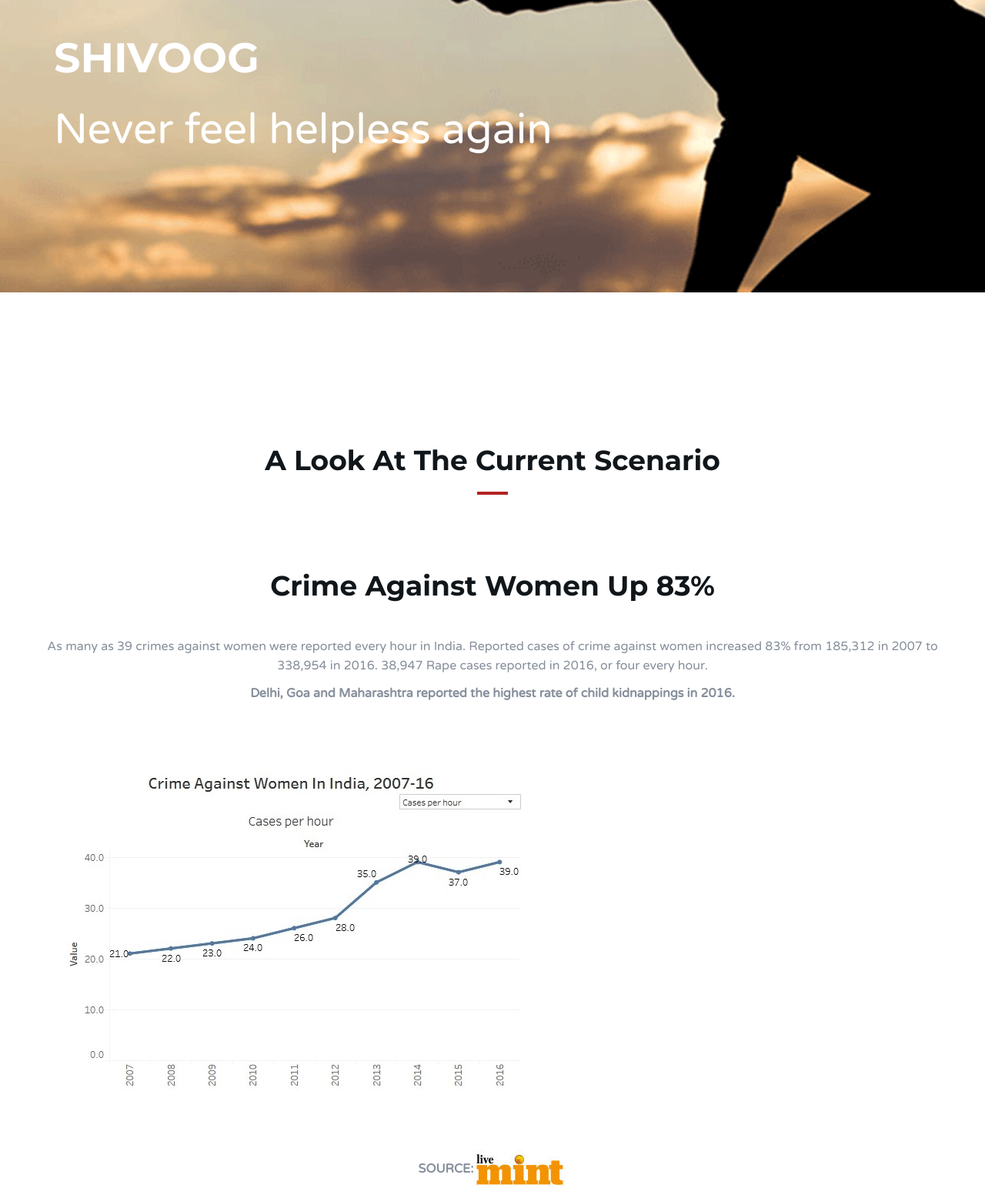
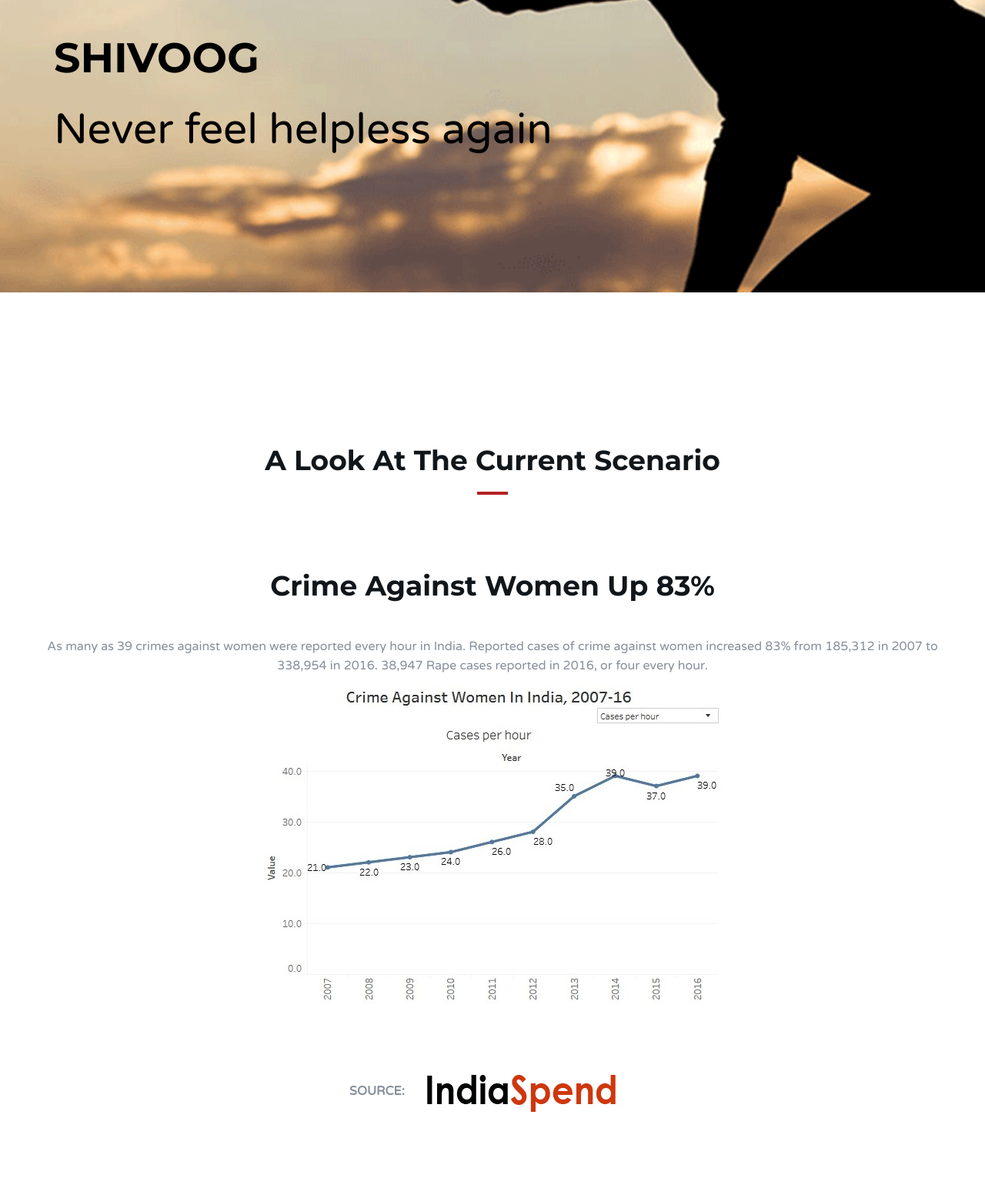
Before and after one commit to mukuldms7/SHIVOOG-Pro, a plain HTML site: page creative-agency/index.html in a window 1280 px wide. Shown: the part 420-1977 px from the top of the page at 77% size. Drawn offline with Linux system fonts and the light colour scheme.

Commit message:
oopdates

```diff
--- a/creative-agency/index.html
+++ b/creative-agency/index.html
@@ -95,9 +95,9 @@
 					<!-- home content -->
 					<div class="col-md-12">
                         <p></p>
-						<div class="home-content" style="text-align: left;">
-							<h1 class="white-text">SHIVOOG</h1>
-							<p class="white-text" style="font-size: 55px;">Never feel helpless again</p>
+						<div class="home-content" style="text-align: left; color:#FFD700">
+							<h1 class="white-text" style="color:black;">SHIVOOG</h1>
+							<p class="white-text" style="font-size: 55px; color:black;">Never feel helpless again</p>
 							<!--<button class="white-btn">Get Started!</button>
 							<button class="main-btn">Learn more</button>-->
 						</div>
@@ -128,15 +128,15 @@
 				<!-- /Section header -->
                 <h2><center><br>Crime Against Women Up 83%</center></h2>
                 <p><center><br>As many as 39 crimes against women were reported every hour in India. Reported cases of crime against women increased 83% from 185,312 in 2007 to 338,954 in 2016. 38,947 Rape cases reported in 2016, or four every hour. </center></p>
-                <p><center><b>Delhi, Goa and Maharashtra reported the highest rate of child kidnappings in 2016.<br><br><br><br></b></center></p>
+                <!--<p><center><b>Delhi, Goa and Maharashtra reported the highest rate of child kidnappings in 2016.<br><br><br><br></b></center></p>-->
 
                 <div class="container">
-                    <div class="row">
+                    <div class="row"><center>
                        <div class="col-md-12"> <img class="img-responsive" src="./img/07.jpg" alt="" width="auto">  </div>
                        <!--<div class="col-md-6"> <img class="img-responsive" src="./img/08.jpg" alt="" width="auto"> </div>-->
-                    </div>
+                    </center></div>
                 </div>
-                <p><center><br><br><b>SOURCE:</b><a href="https://www.livemint.com/Politics/Bv4TbeToCpVS9j4IX3hJjN/The-rising-trend-of-child-abductions-in-India.html"><img class="logo" src="img/livemint.jpg" href="" alt="livemint"></a></center></p>
+                <p><center><br><br><b>SOURCE:</b><a href="http://www.indiaspend.com/cover-story/crime-against-women-up-83-conviction-rate-hits-decadal-low-18239"><img class="logo" src="img/is_logo.png" href="" alt="IndiaSpend"></a></center></p>
 				<!-- about -->
 				<!-- /about -->
 
```
Also changed, not shown: creative-agency/img/is_logo.png (added), creative-agency/img/livemint.jpg (deleted).
